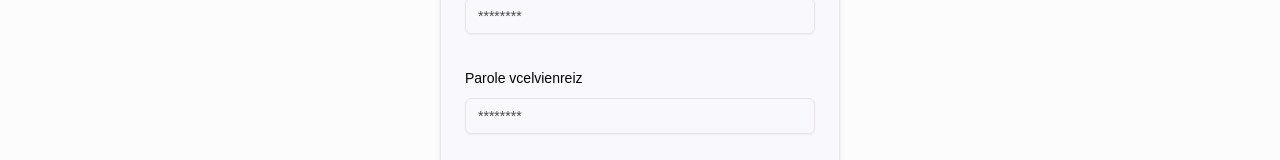
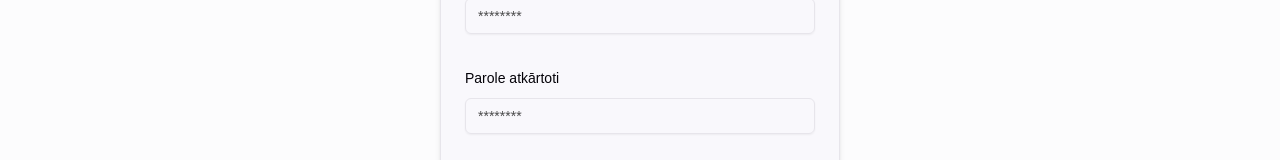
Before and after one commit to linciss/ShopRealm, a Next.js app: page /auth/sign-up in a window 1280 px wide. Shown: the part 425-585 px from the top of the page. Built offline with nearby package versions, Linux system fonts and the light colour scheme; no server answers.

Commit message:
feat: typo

```diff
--- a/src/components/auth/sign-up-forms.tsx
+++ b/src/components/auth/sign-up-forms.tsx
@@ -104,7 +104,7 @@ export const SignUpForms = () => {
             name='passwordConfirmation'
             render={({ field }) => (
               <FormItem>
-                <FormLabel>Parole vcelvienreiz</FormLabel>
+                <FormLabel>Parole atkārtoti</FormLabel>
                 <FormControl>
                   <Input
                     type='password'
```
